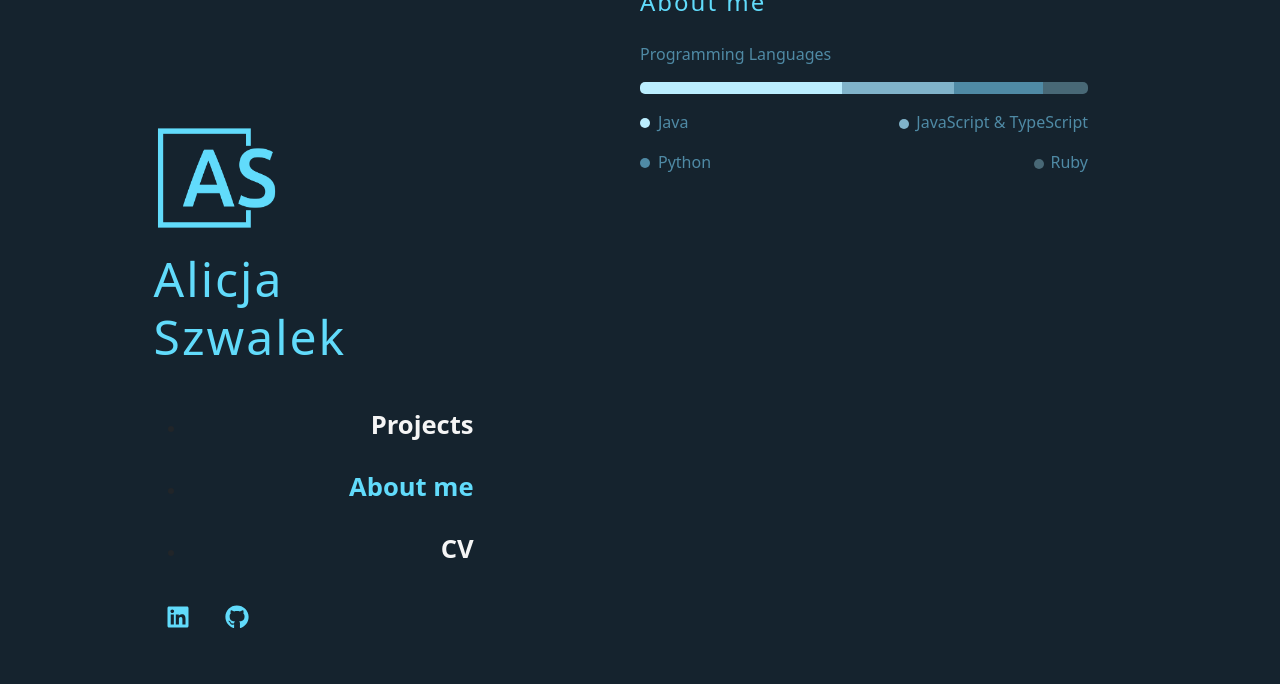
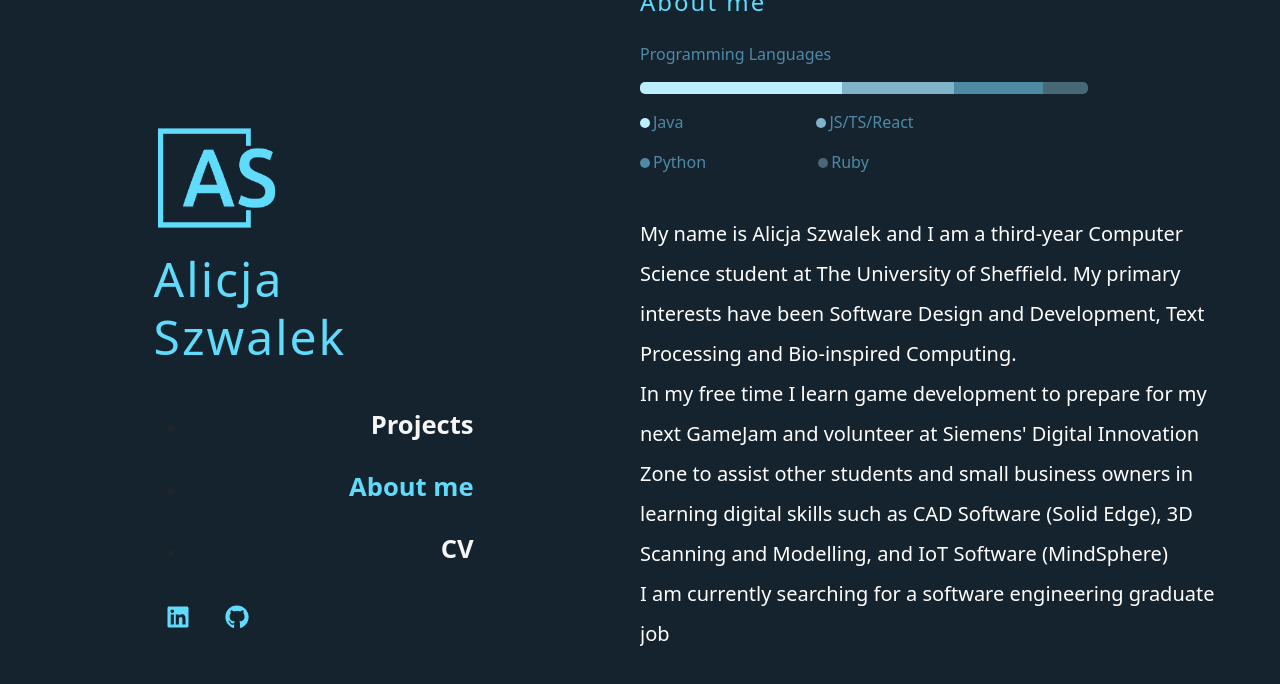
Before and after one commit to aszwalek1/aszwalek1.github.io, a React (Vite) app: page /alicja_Szwalek/about in a window 1280 px wide. Shown: the top 684 px of the page. Built offline with nearby package versions, Linux system fonts and the light colour scheme.

Commit message:
the about text

```diff
--- a/src/index.css
+++ b/src/index.css
@@ -89,6 +89,8 @@ nav ul li a.active::after {
     width: 2em;
 }
 
+/* projects */
+
 .project {
     color: whitesmoke;
 }
@@ -100,8 +102,7 @@ nav ul li a.active::after {
 
 .project-picture {
     margin-top: -16em;
-    background-color: red;
-    margin-left: 24em;
+    margin-left: 32em;
 }
 
 .work-type {
@@ -124,6 +125,10 @@ nav ul li a.active::after {
     width:50%;
     float: left;
     padding: 10% 12%;
+}
+
+.visit-github {
+    color: white;
 }
 
 /* About me */
@@ -157,14 +162,16 @@ nav ul li a.active::after {
 }
 
 .color-dots {
-    display: flex;
-    flex-wrap: wrap;
-    align-items: center;
     width: 70%;
     color:#4f8aa5;
 }
 .right-language-dot {
     margin-left: auto;
+    padding-left: 0.2em;
+}
+
+.js {
+    margin-left: 8.3em !important;
 }
 
 .color-dot-1, .color-dot-2, .color-dot-3, .color-dot-4 {
@@ -179,25 +186,27 @@ nav ul li a.active::after {
 
 .color-dot-1 {
     background-color: #bbeeff;
-    margin-top: 0.2em;
-    margin-right: 0.5em;
+
 }
 .color-dot-2 {
     background-color: #80b3ca;
-    margin-top: 0.3em;
-    margin-left: 56%;
+
 }
 .color-dot-3 {
     background-color:#4f8aa5;
-    margin-top: -0.8em;
-    margin-right: 0.5em;
+
 }
 .color-dot-4 {
     background-color: #486876;
-    margin-top: -0.7em;
-    margin-left: 77%;
+
 }
 
+.about-me {
+    color: white;
+    font-size: 20px;
+    padding-right: 8%;
+    line-height: 2em;
+}
 
 @media only screen and (max-width: 1024px) {
 
@@ -247,9 +256,6 @@ nav ul li a.active::after {
         margin-top: 10em;
     }
 
-    .color-dots {
-        display: none;
-    }
 }
 
 @media only screen and (min-width: 1024px) {
@@ -266,89 +272,26 @@ nav ul li a.active::after {
         to {top: 0px;}
     }
 
+    .color-dots {
+        display: flex;
+        flex-wrap: wrap;
+        align-items: center;
+    }
+
+    .dot {
+        margin-bottom: 14px;
+
+    }
+    .color-dot-1, .color-dot-3 {
+        margin-right: 3px;
+    }
+    .color-dot-2, .color-dot-4 {
+        margin-left: 7em;
+    }
+    .right-language-dot {
+        margin-left: 0;
+        float: right;
+    }
 
 
 }
-
-@media only screen and (max-width: 1460px) {
-
-    .color-dot-2 {
-        margin-top: 0.3em;
-        margin-left: 54%;
-    }
-    .color-dot-4 {
-        margin-top: -0.7em;
-        margin-left: 75%;
-    }
-}
-@media only screen and (max-width: 1400px) {
-    .color-dot-2 {
-        margin-top: 0.3em;
-        margin-left: 52%;
-    }
-    .color-dot-4 {
-        margin-top: -0.7em;
-        margin-left: 74%;
-    }
-
-}
-@media only screen and (max-width: 1350px) {
-    .color-dot-2 {
-        margin-top: 0.3em;
-        margin-left: 50%;
-    }
-    .color-dot-4 {
-        margin-top: -0.7em;
-        margin-left: 74%;
-    }
-}
-@media only screen and (max-width: 1290px) {
-    .color-dot-2 {
-        margin-top: 0.3em;
-        margin-left: 47%;
-    }
-    .color-dot-4 {
-        margin-top: -0.7em;
-        margin-left: 72%;
-    }
-}
-@media only screen and (max-width: 1210px) {
-    .color-dot-2 {
-        margin-top: 0.3em;
-        margin-left: 45%;
-    }
-    .color-dot-4 {
-        margin-top: -0.7em;
-        margin-left: 70%;
-    }
-}
-@media only screen and (max-width: 1180px) {
-    .color-dot-2 {
-        margin-top: 0.3em;
-        margin-left: 42%;
-    }
-    .color-dot-4 {
-        margin-top: -0.7em;
-        margin-left: 68%;
-    }
-}
-@media only screen and (max-width: 1150px) {
-    .color-dot-2 {
-        margin-top: 0.3em;
-        margin-left: 39%;
-    }
-    .color-dot-4 {
-        margin-top: -0.7em;
-        margin-left: 66%;
-    }
-}
-@media only screen and (max-width: 1100px) {
-    .color-dot-2 {
-        margin-top: 0.3em;
-        margin-left: 37%;
-    }
-    .color-dot-4 {
-        margin-top: -0.7em;
-        margin-left: 64%;
-    }
-}
--- a/src/pages/about.tsx
+++ b/src/pages/about.tsx
@@ -10,18 +10,27 @@ const About = () => {
                 <div className="language-4"></div>
             </div>
             <div className="color-dots">
-                <div className="color-dot-1"></div>
+                <div className="dot color-dot-1"></div>
                 <p className="top-language">Java</p>
-                <div className="color-dot-2"></div>
-                <p className="top-language right-language-dot">JavaScript & TypeScript</p>
+                <div className="dot color-dot-2 js"></div>
+                <p className="top-language right-language-dot ">JS/TS/React</p>
             </div>
             <div className="color-dots">
-                <div className="color-dot-3"></div>
+                <div className="dot color-dot-3"></div>
                 <p>Python</p>
-                <div className="color-dot-4"></div>
+                <div className="dot color-dot-4"></div>
                 <p className="right-language-dot">Ruby</p>
             </div>
-
+            <br></br>
+            <p className="about-me">My name is Alicja Szwalek and I am a third-year Computer Science student at The University of Sheffield.
+                My primary interests have been
+                Software Design and Development, Text Processing and Bio-inspired Computing.
+                <br></br>
+                In my free time I learn game development to prepare for my next GameJam and volunteer at Siemens' Digital Innovation Zone to assist other students and small business owners in learning digital skills such as CAD Software (Solid Edge),
+                 3D Scanning and Modelling, and IoT Software (MindSphere)
+                 <br></br>
+                 I am currently searching for a software engineering graduate job
+            </p>
 
         </div>
 
--- a/src/pages/projects.tsx
+++ b/src/pages/projects.tsx
@@ -4,10 +4,12 @@ const Projects = () => {
     return (
         <div className="page-container" id='slide'>
             <h4 className="page-title">Featured Projects</h4>
+
             <div className="project" >
                 <p className="project-title">Software Hut</p>
-                <p className="work-type">Front-end</p>
-                <p>Software engineering group assignment 2023</p>
+                <p className="work-type">Full-stack</p>
+                <p>Worked in a team of 6 to develop a Ruby on Rails application for <br></br>
+                    the Department of Electronic and Electrical Engineering</p>
                 <p className="language">Ruby on Rails&ensp;</p>
                 <p className="language">JavaScript&ensp;</p>
                 <p className="language">HAML&ensp;</p>
@@ -21,8 +23,18 @@ const Projects = () => {
             <div className="project">
                 <p className="project-title">Java Application</p>
                 <p>Front-end</p>
-                <p>Java group assignment 2023</p>
+                <p>Led the front-end team for a university project that involved <br></br> developing a Java application for a fictitious company</p>
                 <p className="language">Java</p>
+                <div>
+                    <Picture/>
+                </div>
+            </div>
+
+            <div className="project">
+                <p className="project-title">Particle Swarm Optimisation</p>
+                <p>Dissertation project 2023-2024</p>
+                <p>Currently developing a particle swarm optimisation as a teaching tool</p>
+                <p className="language">Python</p>
                 <div>
                     <Picture/>
                 </div>
@@ -39,7 +51,7 @@ const Projects = () => {
                 <Picture/>
 
             </div>
-
+            <p className='visit-github'>Visit my Github to see the code</p>
         </div>
 
     );
```
